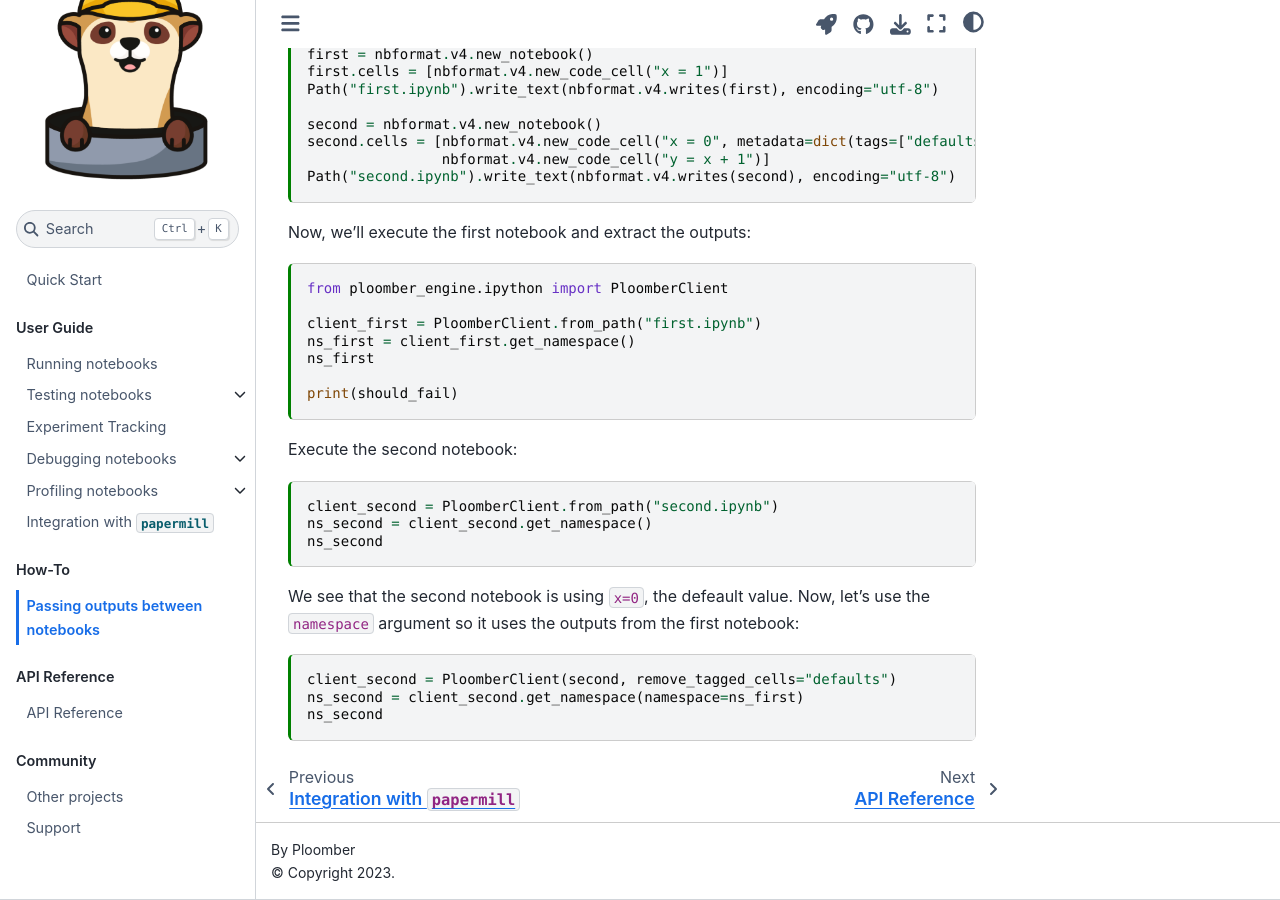
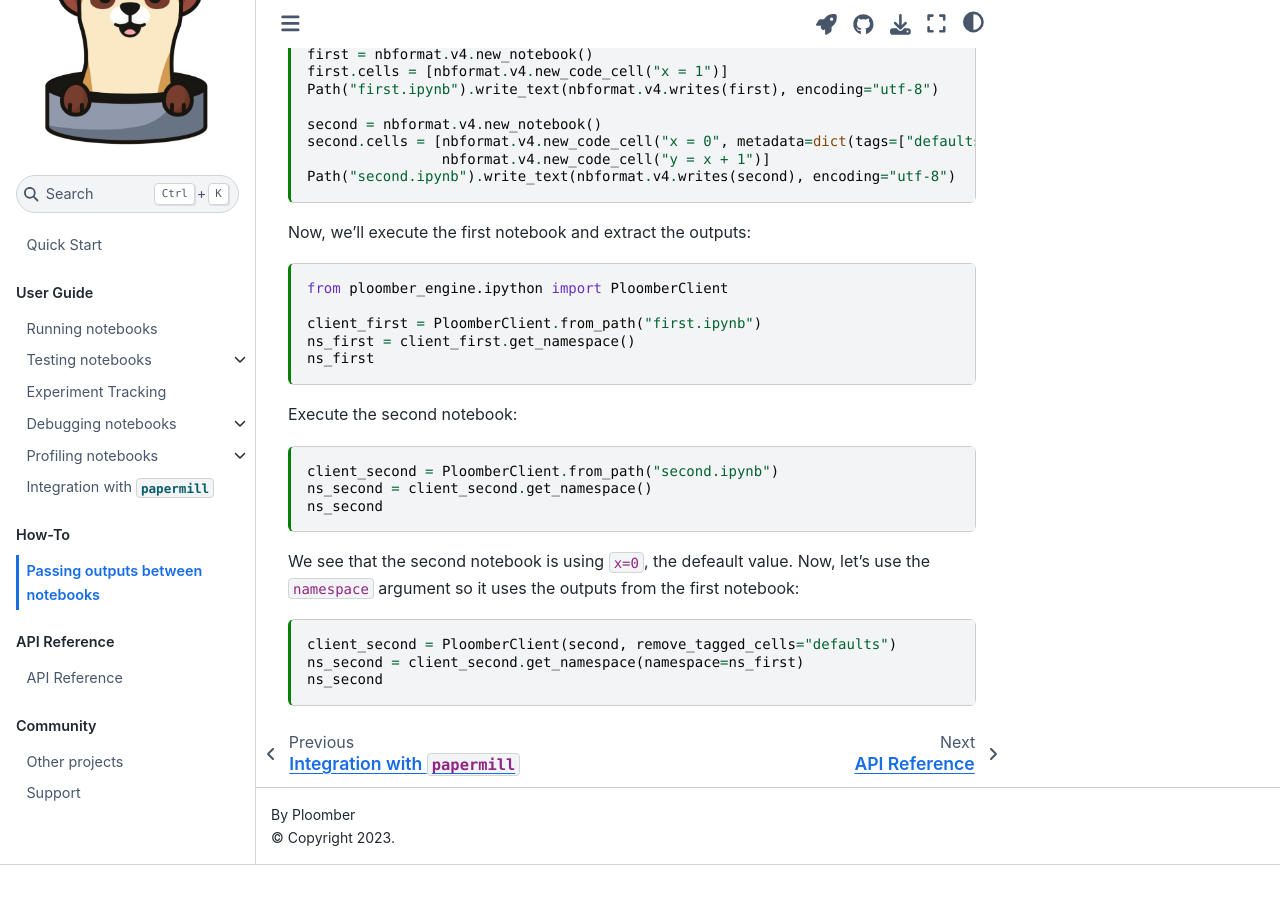
Before and after one commit to ploomber/ploomber-engine, a Jupyter Book: the page built from doc/howto/pass-objects.md, in a window 1280 px wide and 900 px high, scrolled down 707 px. Built offline with Jupyter Book 1.0.4 settings and Sphinx 7.4.7 and the Sphinx Book theme 1.1.4, drawn with Linux system fonts in a browser that asks for light colours; after the commit the page ends 1572 px from its top, so only the background shows below that.

Commit message:
should pass

````diff
--- a/doc/howto/pass-objects.md
+++ b/doc/howto/pass-objects.md
@@ -59,8 +59,6 @@
 client_first = PloomberClient.from_path("first.ipynb")
 ns_first = client_first.get_namespace()
 ns_first
-
-print(should_fail)
 ```
 
 Execute the second notebook:
````
